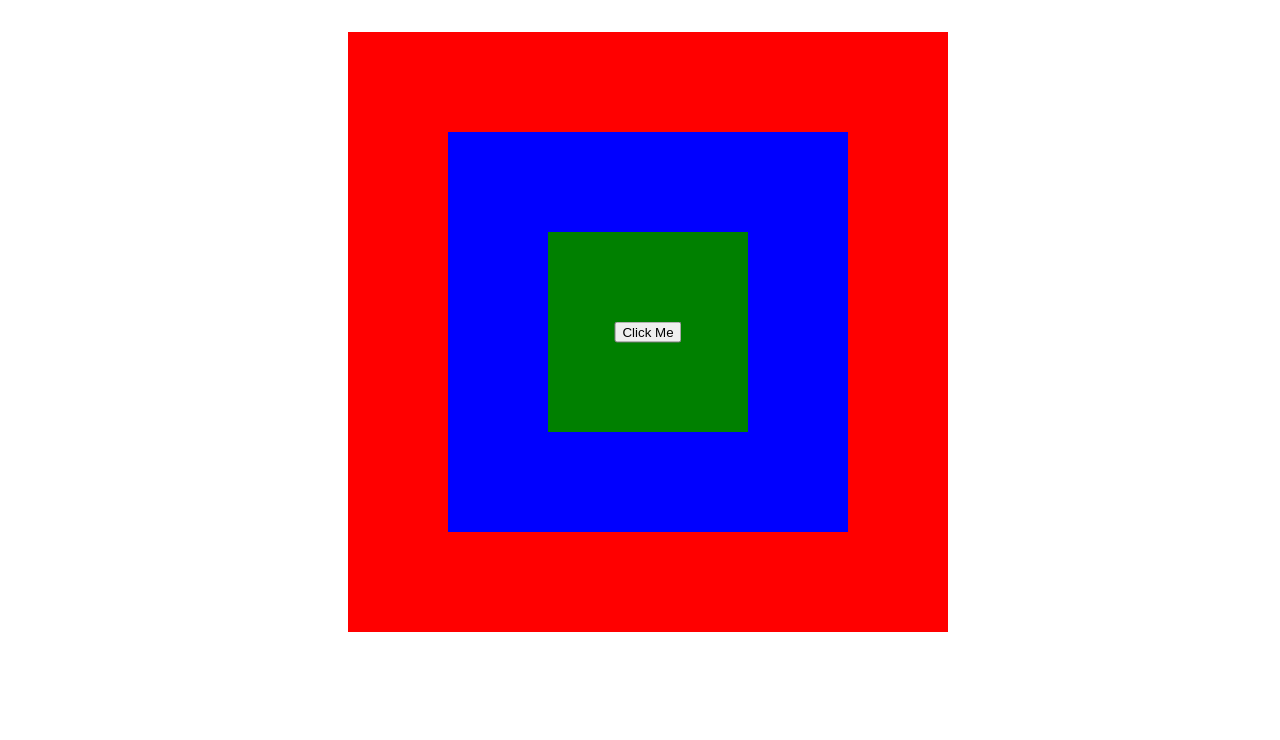
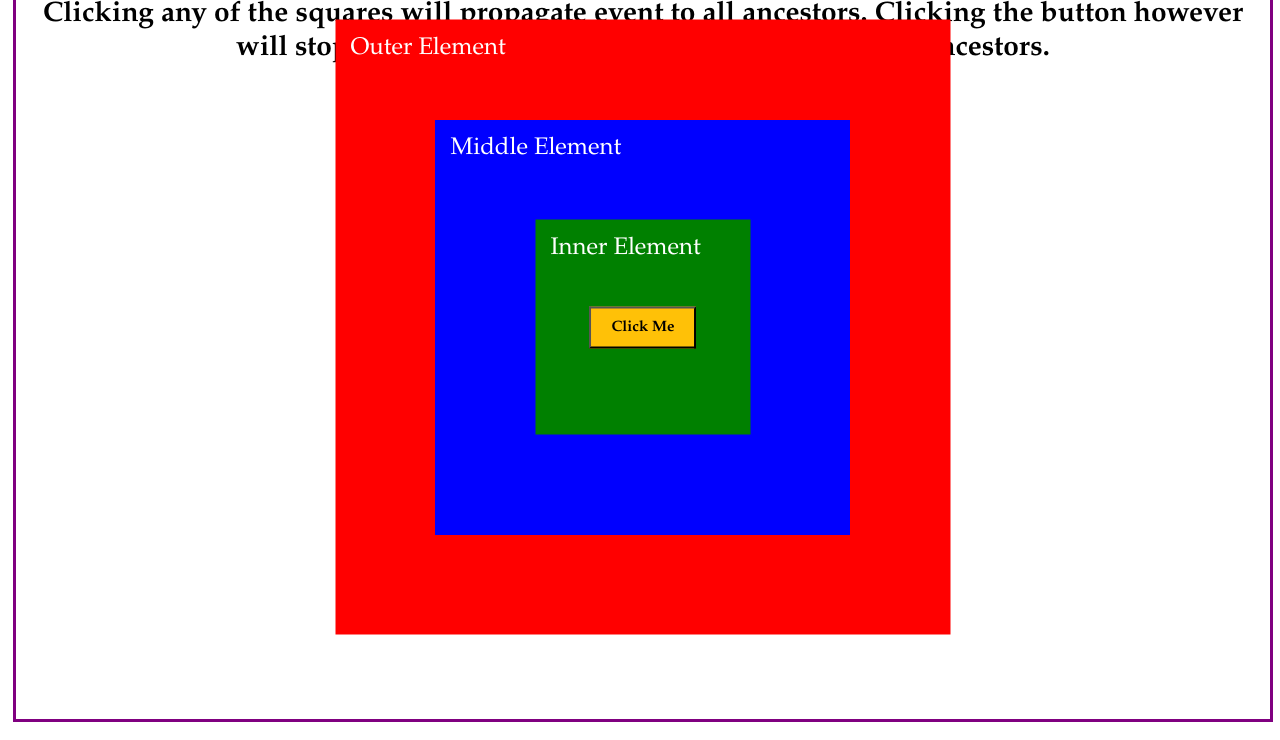
Before and after one commit to anujp41/stop-propogate, a plain HTML site: page index.html in a window 1280 px wide. Shown: the part 76-816 px from the top of the page. Drawn offline with Linux system fonts and the light colour scheme.

Commit message:
added text & style

```diff
--- a/index.html
+++ b/index.html
@@ -12,53 +12,86 @@
 
       body {
         position: relative;
-        height: 100vh;
-        width: 100vw;
+        margin: 1vh 1vw;
+        /* box-sizing: border-box; */
+        height: 98vh;
+        width: 98vw;
+        font-family: 'Palatino Linotype', 'Book Antiqua', Palatino, serif;
+        color: white;
+        font-size: 1.5rem;
+        border: 3px solid purple;
+      }
+
+      h2,
+      h3 {
+        color: black;
+        text-align: center;
+        margin: 0;
+      }
+
+      h2 {
+        margin: 10px 0;
+      }
+
+      .outer,
+      .middle,
+      .inner,
+      .click {
+        position: absolute;
+        top: 50%;
+        left: 50%;
+        transform: translate(-50%, -50%);
+        cursor: pointer;
+      }
+
+      .outer,
+      .middle,
+      .inner {
+        padding: 15px 0 0 15px;
       }
 
       .outer {
         width: calc(1 * var(--org-size));
         height: calc(1 * var(--org-size));
         background-color: red;
-        position: absolute;
-        top: 50%;
-        left: 50%;
-        transform: translate(-50%, -50%);
       }
 
       .middle {
         width: calc((2 / 3) * var(--org-size));
         height: calc((2 / 3) * var(--org-size));
         background-color: blue;
-        position: absolute;
-        top: 50%;
-        left: 50%;
-        transform: translate(-50%, -50%);
       }
 
       .inner {
         width: calc((1 / 3) * var(--org-size));
         height: calc((1 / 3) * var(--org-size));
         background-color: green;
-        position: absolute;
-        top: 50%;
-        left: 50%;
-        transform: translate(-50%, -50%);
-        filter: grayscale(0%);
       }
 
       .click {
-        position: absolute;
-        top: 50%;
-        left: 50%;
-        transform: translate(-50%, -50%);
+        background-color: #ffc107;
+        padding: 10px 20px;
+        font-family: inherit;
+        font-size: 15px;
+        font-weight: bolder;
       }
     </style>
   </head>
   <body>
+    <h2>
+      App created to demonstrate event propagation!.
+    </h2>
+    <h3>
+      Clicking any of the squares will propagate event to all ancestors.
+      Clicking the button however will stop event from propagating to any of the
+      square ancestors.
+    </h3>
     <div class="outer">
+      Outer Element
       <div class="middle">
+        Middle Element
         <div class="inner">
+          Inner Element
           <button class="click">Click Me</button>
         </div>
       </div>
```
